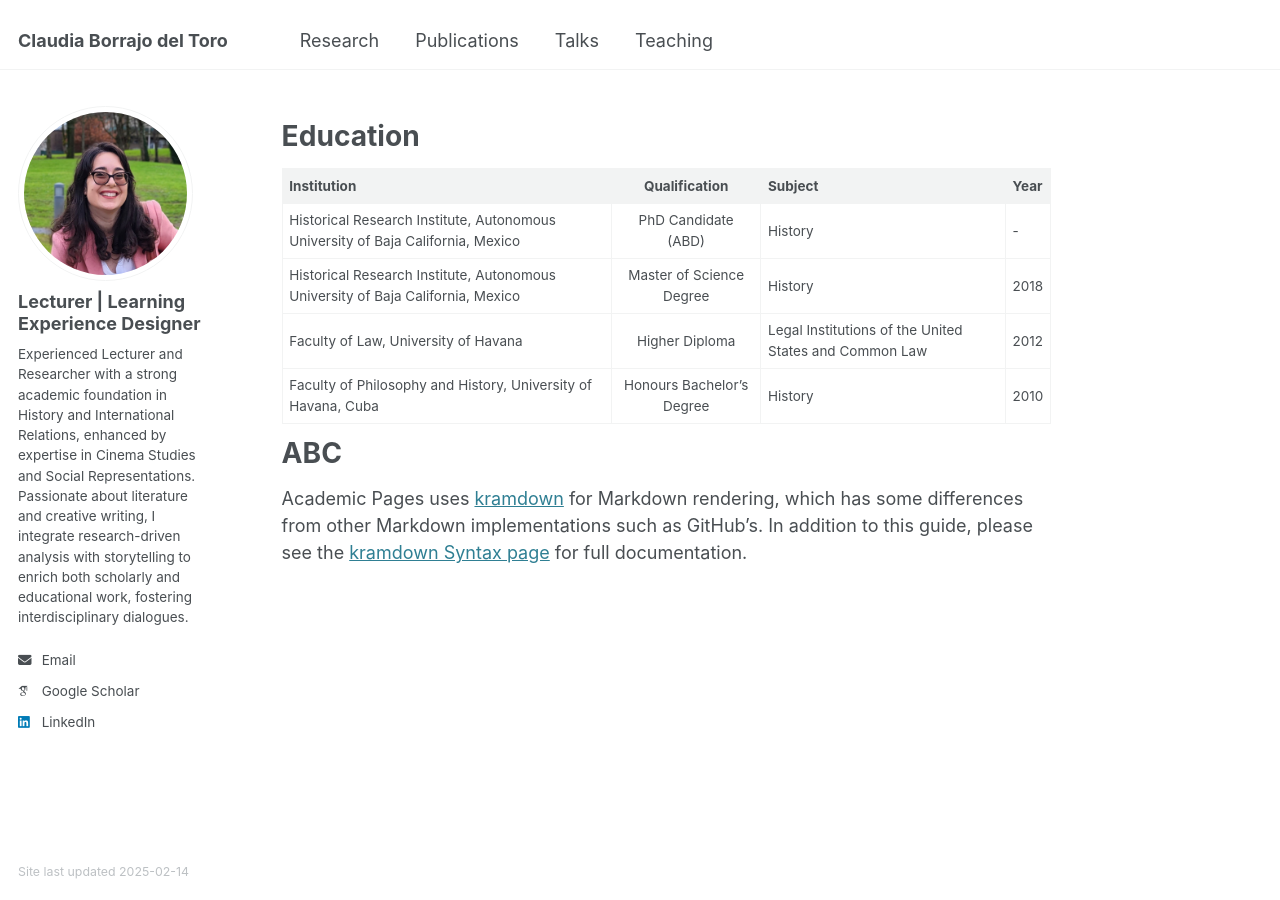
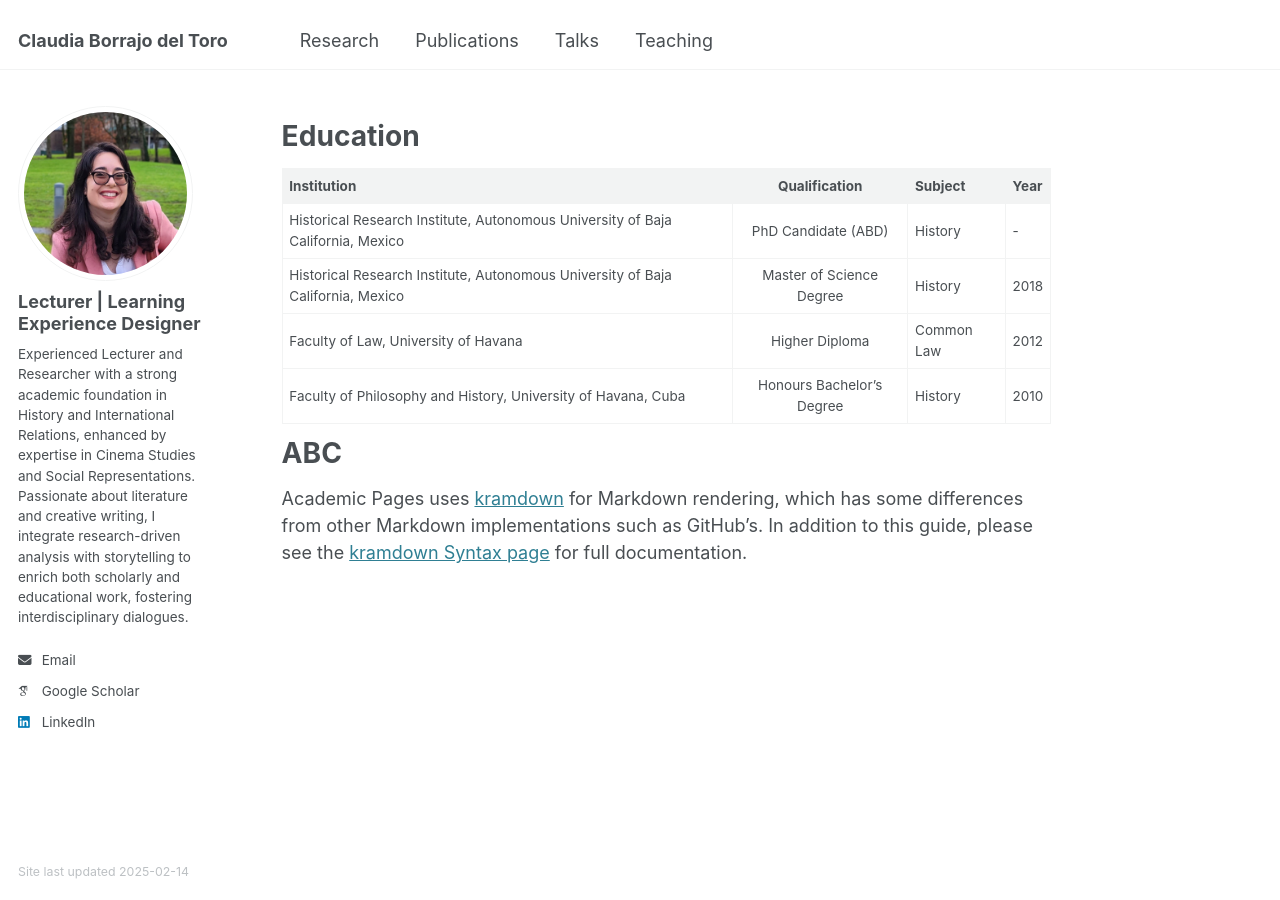
Before and after one commit to claudiabt/claudiabt.github.io, a Jekyll site: the page built from _pages/about.md, in a window 1280 px wide. Built offline with Jekyll 4.4.1, drawn with Linux system fonts in a browser that asks for light colours; some web fonts are replaced.

Commit message:
Update about.md

```diff
--- a/_pages/about.md
+++ b/_pages/about.md
@@ -14,7 +14,7 @@ Education
 |-------------|:-----------------------:|----------|----------|
 | Historical Research Institute, Autonomous University of Baja California, Mexico | PhD Candidate (ABD)| History | -
 | Historical Research Institute, Autonomous University of Baja California, Mexico | Master of Science Degree | History | 2018
-| Faculty of Law, University of Havana | Higher Diploma | Legal Institutions of the United States and Common Law | 2012
+| Faculty of Law, University of Havana | Higher Diploma | Common Law | 2012
 | Faculty of Philosophy and History, University of Havana, Cuba | Honours Bachelor’s Degree | History | 2010
 
 ABC
```
